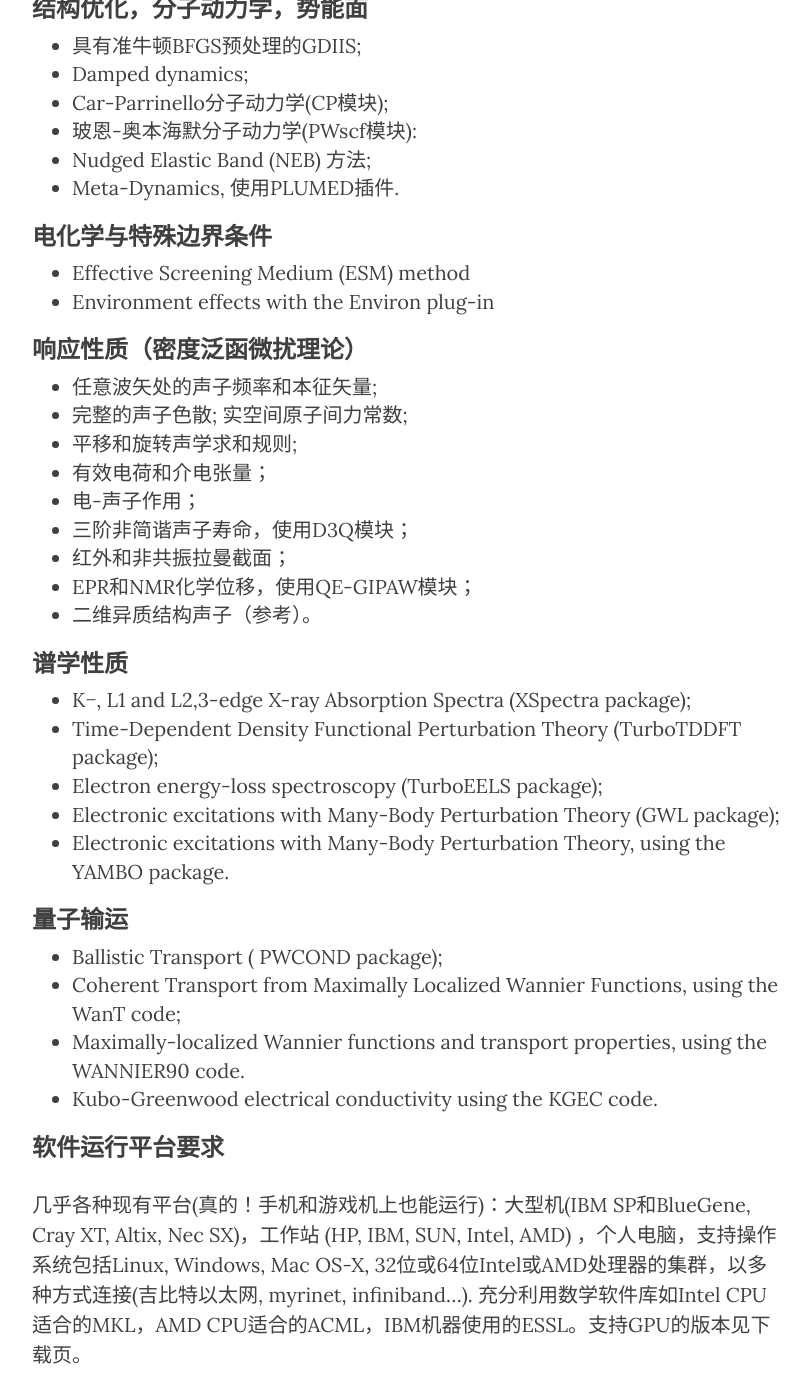
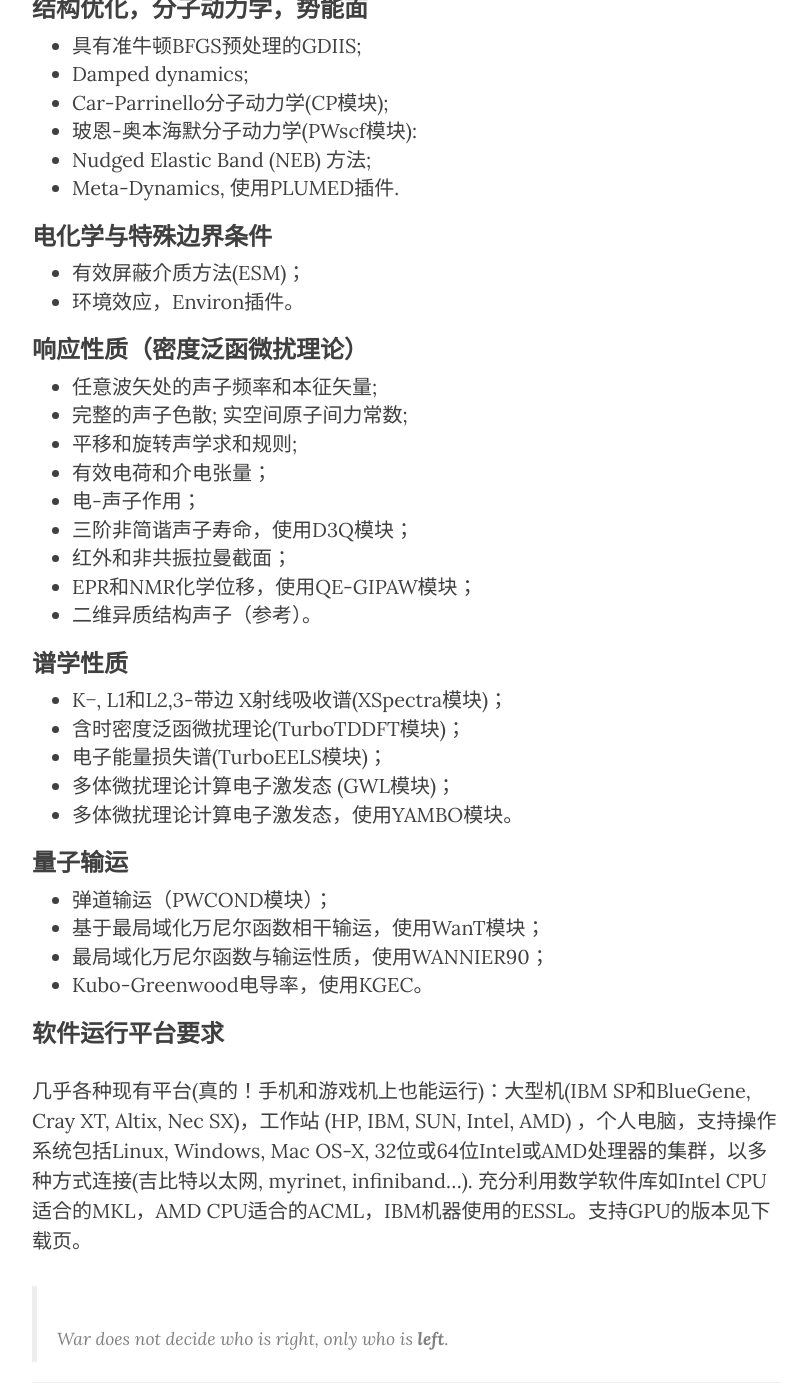
Before and after one commit to yyyu200/DFTbook, a Jekyll site: the page built from _posts/2018-05-01-New-Notebook.markdown, in a window 1280 px wide and 1400 px high, scrolled down 773 px. Shown: the whole window, without its empty margins (233-1043 px from the left). Built offline with Jekyll 4.4.1, drawn with Linux system fonts in a browser that asks for light colours; nearby versions of some CDN libraries; comment, search, counter and statistics services are not loaded; some of the changed text lies outside the part shown.

Commit message:
Update 2018-05-01-New-Notebook.markdown

```diff
--- a/_posts/2018-05-01-New-Notebook.markdown
+++ b/_posts/2018-05-01-New-Notebook.markdown
@@ -36,8 +36,8 @@ trans: cube
 + Meta-Dynamics, 使用PLUMED插件.
 
 ### 电化学与特殊边界条件
-+ Effective Screening Medium (ESM) method
-+ Environment effects with the Environ plug-in
++ 有效屏蔽介质方法(ESM)；
++ 环境效应，Environ插件。
 
 ### 响应性质（密度泛函微扰理论）
 + 任意波矢处的声子频率和本征矢量;
@@ -51,17 +51,17 @@ trans: cube
 + 二维异质结构声子（参考）。
 
 ### 谱学性质
-+ K−, L1 and L2,3-edge X-ray Absorption Spectra (XSpectra package);
-+ Time-Dependent Density Functional Perturbation Theory (TurboTDDFT package);
-+ Electron energy-loss spectroscopy (TurboEELS package);
-+ Electronic excitations with Many-Body Perturbation Theory (GWL package);
-+ Electronic excitations with Many-Body Perturbation Theory, using the YAMBO package.
++ K−, L1和L2,3-带边 X射线吸收谱(XSpectra模块)；
++ 含时密度泛函微扰理论(TurboTDDFT模块)；
++ 电子能量损失谱(TurboEELS模块)；
++ 多体微扰理论计算电子激发态 (GWL模块)；
++ 多体微扰理论计算电子激发态，使用YAMBO模块。
 
 ### 量子输运
-+ Ballistic Transport ( PWCOND package);
-+ Coherent Transport from Maximally Localized Wannier Functions, using the WanT code;
-+ Maximally-localized Wannier functions and transport properties, using the WANNIER90 code.
-+ Kubo-Greenwood electrical conductivity using the KGEC code.
++ 弹道输运（PWCOND模块）；
++ 基于最局域化万尼尔函数相干输运，使用WanT模块；
++ 最局域化万尼尔函数与输运性质，使用WANNIER90；
++ Kubo-Greenwood电导率，使用KGEC。
 
 ### 软件运行平台要求
 几乎各种现有平台(真的！手机和游戏机上也能运行)：大型机(IBM SP和BlueGene, Cray XT, Altix, Nec SX)，工作站 (HP, IBM, SUN, Intel, AMD) ，个人电脑，支持操作系统包括Linux, Windows, Mac OS-X, 32位或64位Intel或AMD处理器的集群，以多种方式连接(吉比特以太网, myrinet, infiniband…). 充分利用数学软件库如Intel CPU适合的MKL，AMD CPU适合的ACML，IBM机器使用的ESSL。支持GPU的版本见下载页。
```
Also changed, not shown: other parts of _posts/2018-05-01-New-Notebook.markdown (+1 -1 lines).
